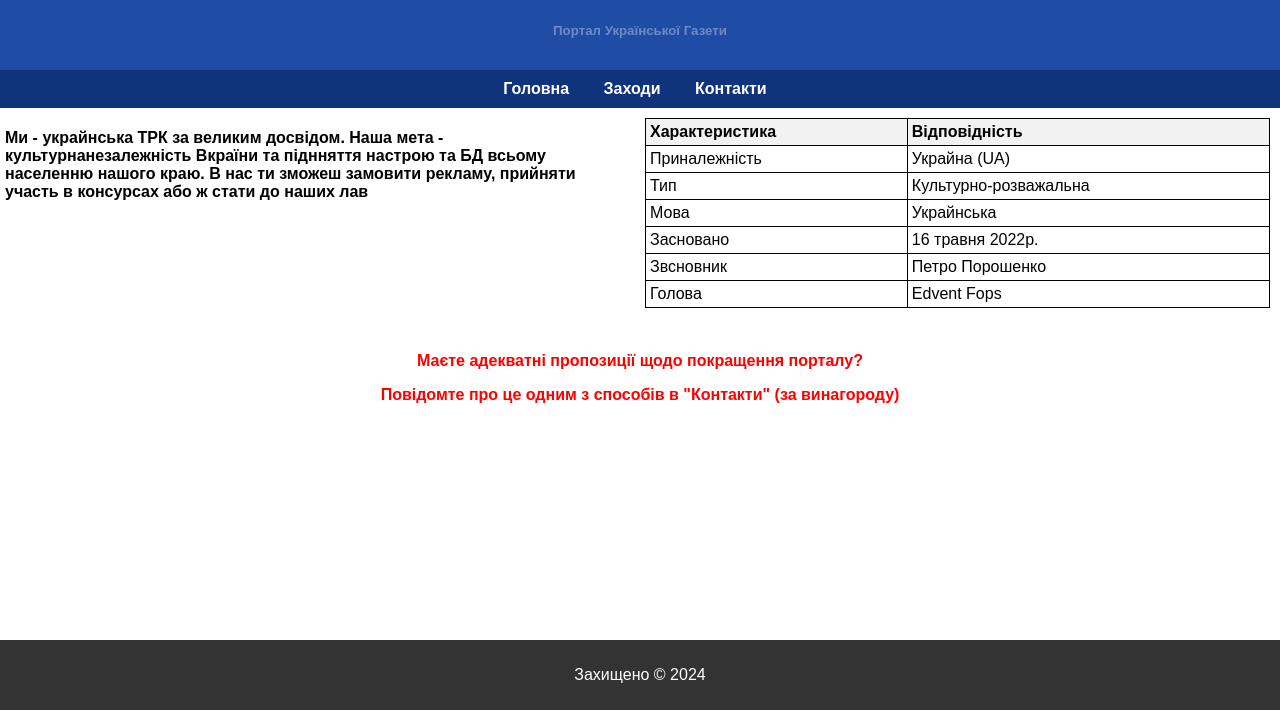
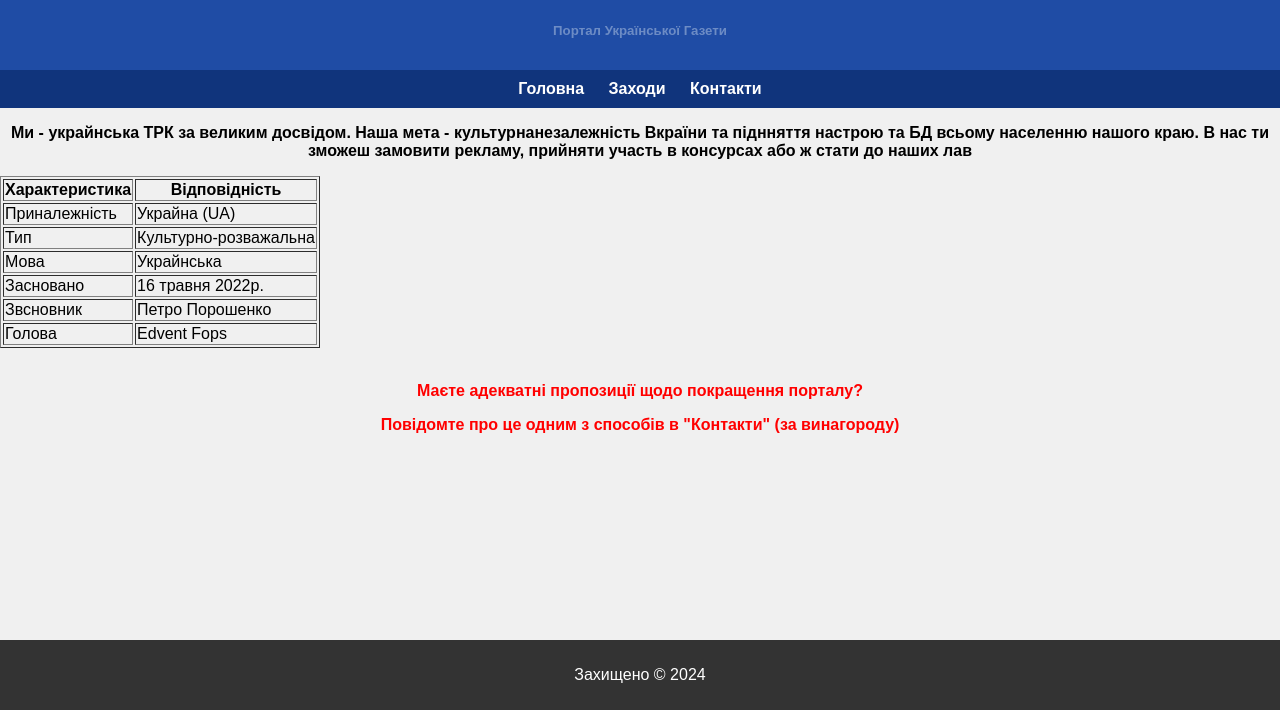
Before and after one commit to Ivanockca/onenews.io, a plain HTML site: page index.html in a window 1280 px wide. Shown: the part 90-800 px from the top of the page. Drawn offline with Linux system fonts and the light colour scheme.

Commit message:
Update styles.css

```diff
--- a/styles.css
+++ b/styles.css
@@ -1,6 +1,8 @@
-        body {
+body {
             font-family: Arial, sans-serif;
+            background-color: #f0f0f0;
             margin: 0;
+            padding: 0;
         }
 
         header {
@@ -22,7 +24,16 @@
             text-decoration: none;
             padding: 0 10px;
             font-weight: bold;
-            margin-right: 10px;
+        }
+
+        footer {
+            background-color: #333;
+            color: #fff;
+            text-align: center;
+            padding: 10px 0;
+            position: fixed;
+            bottom: 0;
+            width: 100%;
         }
 
         gd {
@@ -36,6 +47,7 @@
 
           opis {
               font-weight: bold;
+              text-align: center;
         }
 
         propos{
@@ -43,43 +55,3 @@
               color: red;
               font-weight: bold;
         }
-
-        .container {
-            display: flex;
-            align-items: flex-start;
-        }
-
-        .text {
-            flex: 1;
-            padding: 5px;
-        }
-
-        .table-container {
-            flex: 1;
-            padding: 10px;
-        }
-
-        table {
-            border-collapse: collapse;
-            width: 100%;
-        }
-
-        th, td {
-            border: 1px solid black;
-            padding: 4px;
-            text-align: left;
-        }
-
-        th {
-            background-color: #f2f2f2;
-        }
-
-        footer {
-            background-color: #333;
-            color: #fff;
-            text-align: center;
-            padding: 10px 0;
-            position: fixed;
-            bottom: 0;
-            width: 100%;
-        }
```
